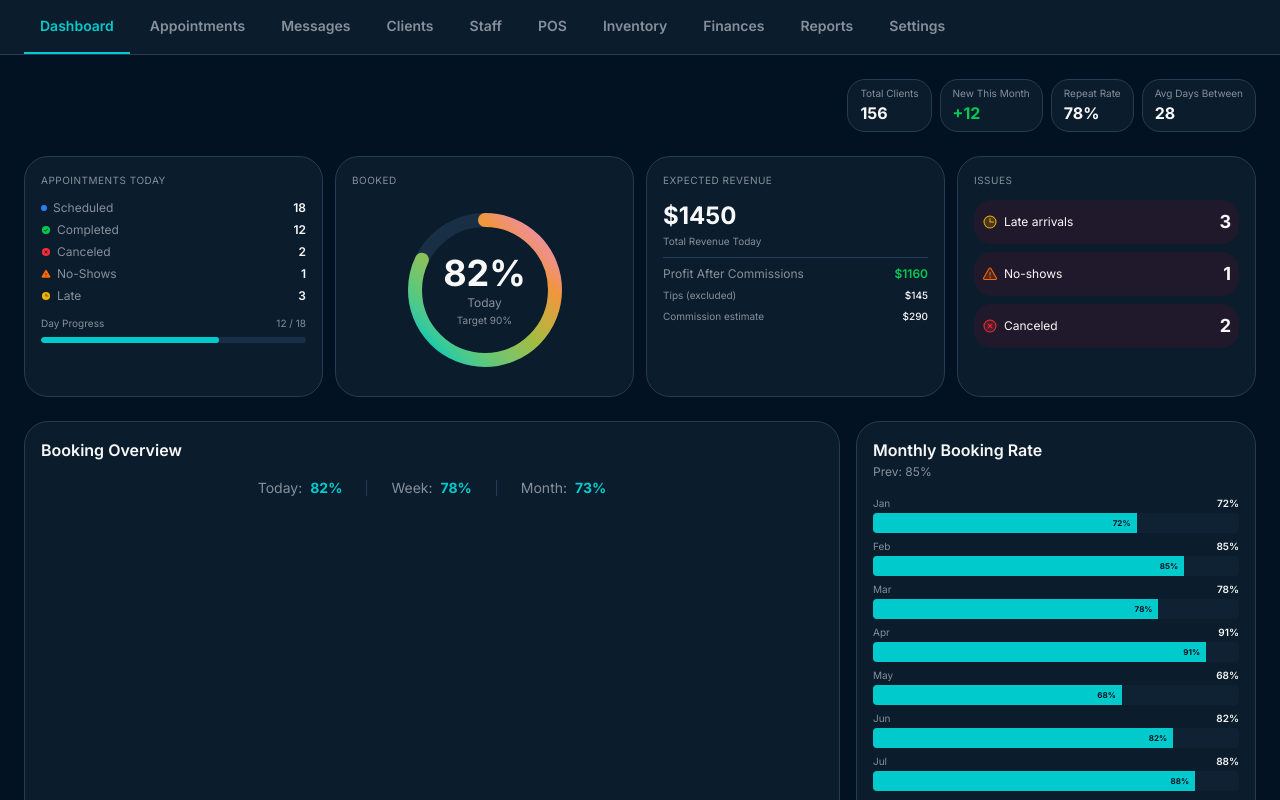
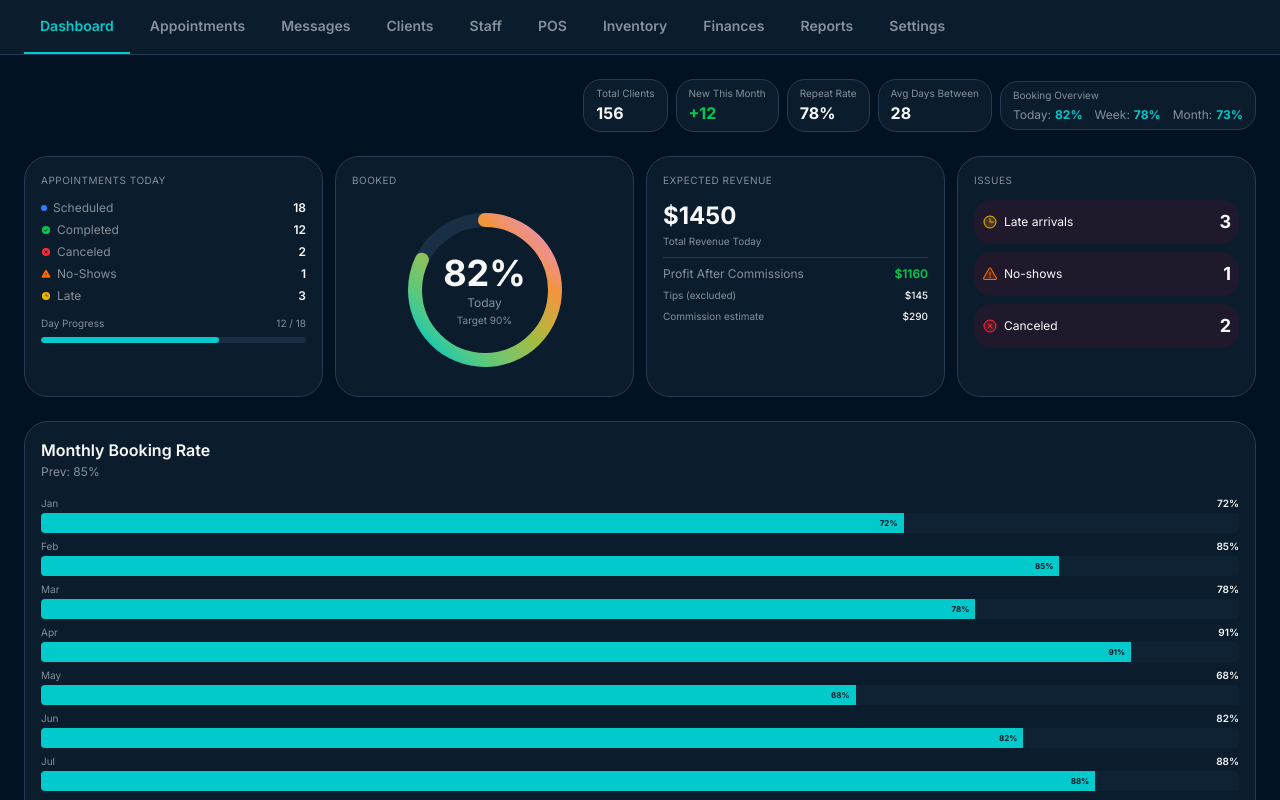
Before and after one commit to JimmysRanch/126, a React (Vite) app: page / in a window 1280 px wide. Shown: the top 800 px of the page. Built offline with nearby package versions, Linux system fonts and the light colour scheme.

Commit message:
Generated by Spark: If you could take the booking overview card and make it much smaller and place it up on the top with the other smaller widgets

```diff
--- a/src/pages/Dashboard.tsx
+++ b/src/pages/Dashboard.tsx
@@ -77,6 +77,34 @@ export function Dashboard() {
               <AnimatedNumber value={clientMetrics.avgDaysBetweenVisits} delay={0.25} />
             </div>
           </div>
+          <motion.div
+            initial={{ opacity: 0, y: 20 }}
+            animate={{ opacity: 1, y: 0 }}
+            transition={{ duration: 0.5, delay: 0.3 }}
+            className="bg-card rounded-lg px-3 py-1.5 border border-border"
+          >
+            <div className="text-[10px] text-muted-foreground mb-1">Booking Overview</div>
+            <div className="flex items-center gap-3 text-xs">
+              <div className="flex items-center gap-1">
+                <span className="text-muted-foreground">Today:</span>
+                <span className="font-bold text-primary">
+                  <AnimatedNumber value={bookingSummary.today} delay={0.7} suffix="%" />
+                </span>
+              </div>
+              <div className="flex items-center gap-1">
+                <span className="text-muted-foreground">Week:</span>
+                <span className="font-bold text-primary">
+                  <AnimatedNumber value={bookingSummary.week} delay={0.75} suffix="%" />
+                </span>
+              </div>
+              <div className="flex items-center gap-1">
+                <span className="text-muted-foreground">Month:</span>
+                <span className="font-bold text-primary">
+                  <AnimatedNumber value={bookingSummary.month} delay={0.8} suffix="%" />
+                </span>
+              </div>
+            </div>
+          </motion.div>
         </header>
 
         <section>
@@ -223,43 +251,7 @@ export function Dashboard() {
           </div>
         </section>
 
-        <section className="grid grid-cols-1 xl:grid-cols-3 gap-4">
-          <motion.div
-            initial={{ opacity: 0, y: 20 }}
-            animate={{ opacity: 1, y: 0 }}
-            transition={{ duration: 0.5, delay: 0.5 }}
-            className="xl:col-span-2 bg-card rounded-xl p-4 border border-border"
-          >
-            <div className="space-y-4">
-              <div>
-                <h2 className="text-base font-semibold mb-1">Booking Overview</h2>
-              </div>
-
-              <div className="flex items-center justify-center gap-6 text-sm">
-                <div className="flex items-center gap-2">
-                  <span className="text-muted-foreground">Today:</span>
-                  <span className="font-bold text-primary">
-                    <AnimatedNumber value={bookingSummary.today} delay={0.7} suffix="%" />
-                  </span>
-                </div>
-                <div className="w-px h-4 bg-border" />
-                <div className="flex items-center gap-2">
-                  <span className="text-muted-foreground">Week:</span>
-                  <span className="font-bold text-primary">
-                    <AnimatedNumber value={bookingSummary.week} delay={0.75} suffix="%" />
-                  </span>
-                </div>
-                <div className="w-px h-4 bg-border" />
-                <div className="flex items-center gap-2">
-                  <span className="text-muted-foreground">Month:</span>
-                  <span className="font-bold text-primary">
-                    <AnimatedNumber value={bookingSummary.month} delay={0.8} suffix="%" />
-                  </span>
-                </div>
-              </div>
-            </div>
-          </motion.div>
-
+        <section>
           <motion.div
             initial={{ opacity: 0, y: 20 }}
             animate={{ opacity: 1, y: 0 }}
```
